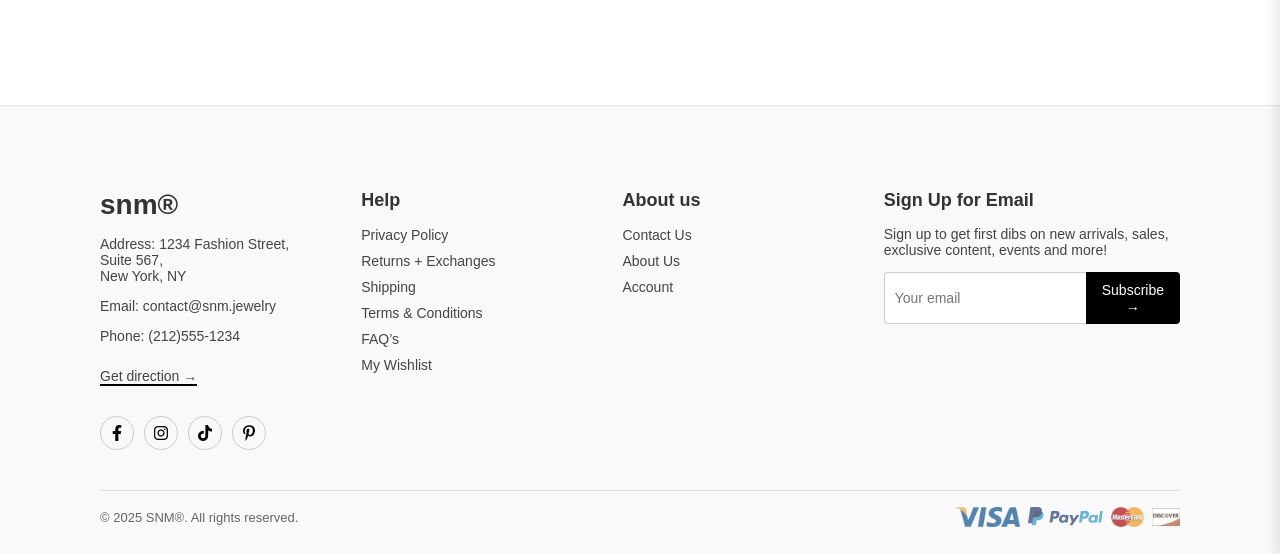
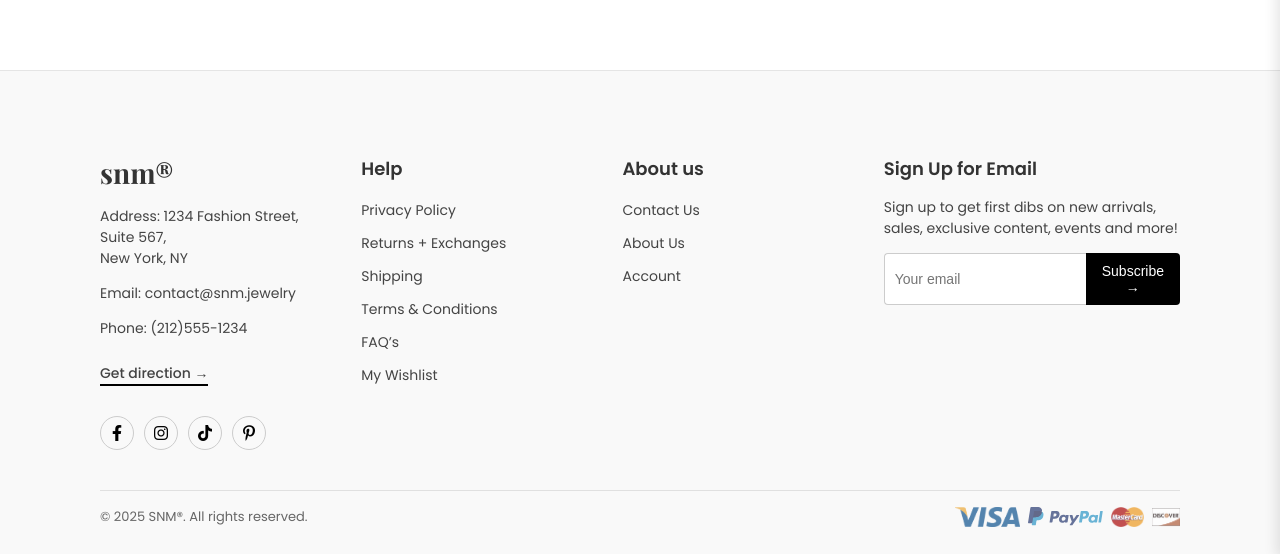
Before and after one commit to sm-jewelry/snm_fe, a Next.js app: page /cart in a window 1280 px wide. Shown: the part 243-797 px from the top of the page. Built offline with nearby package versions, Linux system fonts and the light colour scheme; no server answers.

Commit message:
Font Change

```diff
--- a/src/pages/_app.tsx
+++ b/src/pages/_app.tsx
@@ -1,4 +1,5 @@
 import type { AppProps } from "next/app";
+import { Poppins, Playfair_Display } from "next/font/google";
 import "../styles/globals.css";
 import "../styles/collections.css";
 import "../styles/AdminDashboard.css";
@@ -11,8 +12,25 @@ import Layout from "../components/layout/Layout";
 import Script from "next/script";
 import SessionWatcher from "../components/SessionWatcher";
 
+// Configure Poppins font for body text
+const poppins = Poppins({
+  subsets: ["latin"],
+  weight: ["300", "400", "500", "600", "700"],
+  variable: "--font-poppins",
+  display: "swap",
+});
+
+// Configure Playfair Display font for headings
+const playfairDisplay = Playfair_Display({
+  subsets: ["latin"],
+  weight: ["400", "700", "900"],
+  variable: "--font-playfair",
+  display: "swap",
+});
+
 export default function MyApp({ Component, pageProps }: AppProps) {
   return (
+    <div className={`${poppins.variable} ${playfairDisplay.variable}`}>
       <Layout>
         <Script
           src="https://checkout.razorpay.com/v1/checkout.js"
@@ -23,8 +41,9 @@ export default function MyApp({ Component, pageProps }: AppProps) {
           href="https://cdnjs.cloudflare.com/ajax/libs/font-awesome/6.4.0/css/all.min.css"
         />
         {/* 👇 Popup watcher mounted globally */}
-      <SessionWatcher />
+        <SessionWatcher />
         <Component {...pageProps} />
       </Layout>
+    </div>
   );
 }
--- a/src/styles/globals.css
+++ b/src/styles/globals.css
@@ -1,10 +1,27 @@
+/* Font variables */
+:root {
+  --font-poppins: var(--font-poppins);
+  --font-playfair: var(--font-playfair);
+}
+
 /* Base styles for body and links */
 html,
 body {
   margin: 0;
   padding: 0;
   height: 100%;
-  font-family: Arial, Helvetica, sans-serif;
+  font-family: var(--font-poppins), "Poppins", sans-serif;
+}
+
+/* Headings with elegant serif font */
+h1, h2, h3 {
+  font-family: var(--font-playfair), "Playfair Display", serif;
+  font-weight: 700;
+}
+
+h4, h5, h6 {
+  font-family: var(--font-poppins), "Poppins", sans-serif;
+  font-weight: 600;
 }
 
 /* Ensure #__next takes full height for Pages Router */
@@ -285,7 +302,7 @@ nav {
   padding: 40px;
   max-width: 1200px;
   margin: 0 auto;
-  font-family: Arial, sans-serif;
+  font-family: var(--font-poppins), "Poppins", sans-serif;
 }
 
 .wishlist-hero h1 {
@@ -403,7 +420,7 @@ nav {
   padding: 24px;
   max-width: 800px;
   margin: 0 auto;
-  font-family: Arial, sans-serif;
+  font-family: var(--font-poppins), "Poppins", sans-serif;
   color: #333;
 }
 
@@ -463,7 +480,7 @@ nav {
   padding: 12px 0;
   border-bottom: 1px solid #ddd;
   font-weight: bold;
-  font-family: sans-serif;
+  font-family: var(--font-poppins), "Poppins", sans-serif;
   position: relative;
   align-items: center;
   /* Align all children vertically */
@@ -607,7 +624,7 @@ nav {
 /* Base styles for body and links */
 body {
   margin: 0;
-  font-family: Arial, Helvetica, sans-serif;
+  font-family: var(--font-poppins), "Poppins", sans-serif;
 }
 
 /* product Details Page */
@@ -1329,7 +1346,7 @@ body {
   background: #fafafa;
   min-height: 100vh;
   padding: 40px 0;
-  font-family: "Segoe UI", Tahoma, sans-serif;
+  font-family: var(--font-poppins), "Poppins", sans-serif;
   display: flex;
   justify-content: center;
 }
@@ -1559,7 +1576,7 @@ body {
   display: flex;
   justify-content: center;
   align-items: center;
-  font-family: "Segoe UI", Tahoma, sans-serif;
+  font-family: var(--font-poppins), "Poppins", sans-serif;
 }
 
 .order-success-container {
@@ -1609,7 +1626,7 @@ body {
   padding: 40px 20px;
   background: #fafafa;
   min-height: 100vh;
-  font-family: "Segoe UI", Tahoma, sans-serif;
+  font-family: var(--font-poppins), "Poppins", sans-serif;
 }
 
 .my-orders-page h1 {
@@ -1718,7 +1735,7 @@ body {
   max-width: 1100px;
   margin: 60px auto;
   padding: 20px;
-  font-family: "Poppins", sans-serif;
+  font-family: var(--font-poppins), "Poppins", sans-serif;
   color: #222;
 }
 
@@ -1847,7 +1864,7 @@ pre {
 .footer {
   background: #f9f9f9;
   padding: 60px 100px 30px;
-  font-family: Arial, sans-serif;
+  font-family: var(--font-poppins), "Poppins", sans-serif;
   color: #333;
   border-top: 1px solid #e5e5e5;
 }
@@ -2065,7 +2082,7 @@ pre {
   max-width: 1200px;
   margin: 0 auto;
   padding: 50px 20px;
-  font-family: Arial, sans-serif;
+  font-family: var(--font-poppins), "Poppins", sans-serif;
   color: #333;
 }
 
@@ -2126,7 +2143,7 @@ pre {
   max-width: 1200px;
   margin: 0 auto;
   padding: 50px 20px;
-  font-family: Arial, sans-serif;
+  font-family: var(--font-poppins), "Poppins", sans-serif;
   color: #333;
 }
 
@@ -2218,7 +2235,7 @@ pre {
   max-width: 1200px;
   margin: 0 auto;
   padding: 50px 20px;
-  font-family: Arial, sans-serif;
+  font-family: var(--font-poppins), "Poppins", sans-serif;
   color: #333;
 }
 
```
